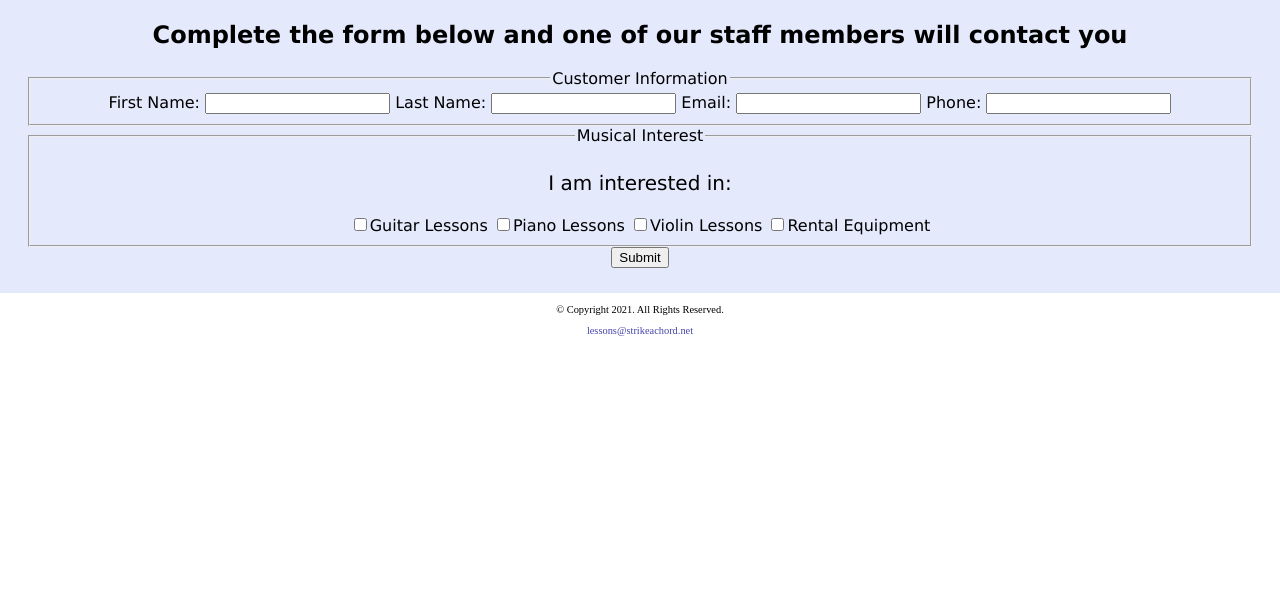
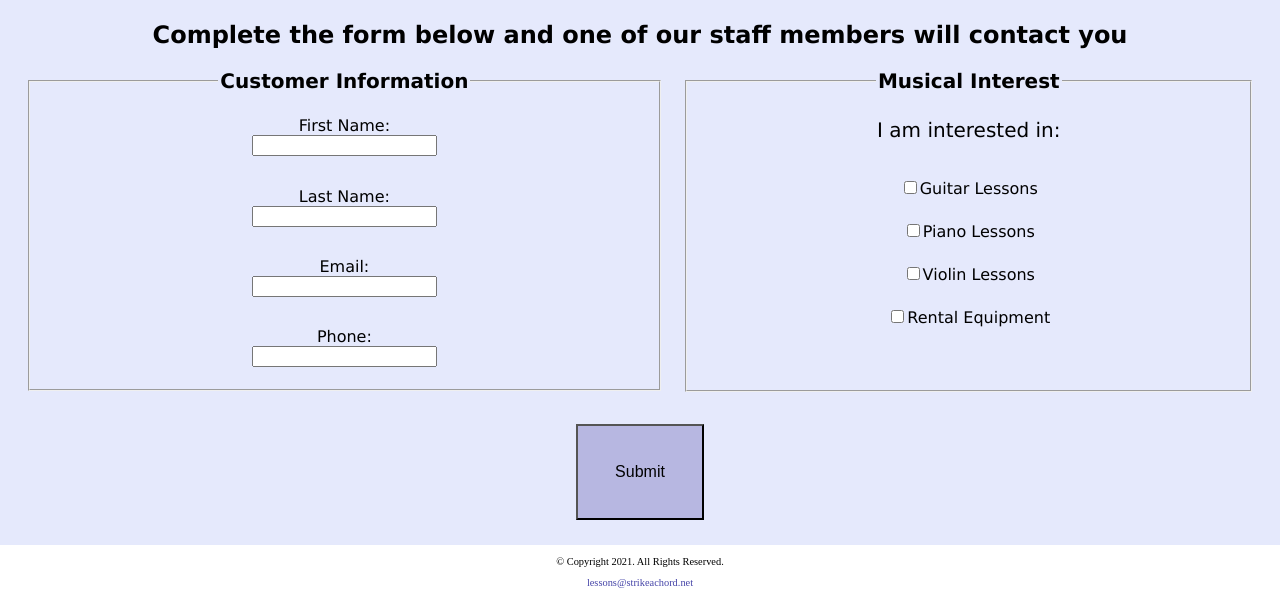
Before and after one commit to imaniD1/Module-8, a plain HTML site: page contact.html in a window 1280 px wide. Shown: the part 847-1445 px from the top of the page. Before the commit the page ends 1193 px from the top, so only its background shows below. Drawn offline with Linux system fonts and the light colour scheme.

Commit message:
Update styles.css

```diff
--- a/css/styles.css
+++ b/css/styles.css
@@ -191,7 +191,28 @@ th {
 tr:nth-child(odd) {
 	background-color: #b7b7e1;
 }
+/* Style rules for form elements */
+fieldset, input {
+	margin-bottom: 2%;
+}
 
+fieldset legend {
+	font-weight: bold;
+	font-size: 1.25em;
+}
+
+label {
+	display: block;
+	padding-top: 3%;
+}
+
+form #submit {
+	margin: 0 auto;
+	display: block;
+	padding: 3%;
+	background-color: #b7b7e1;
+	font-size: 1em;
+}
 /* Style rules for footer content */
 footer {
 	text-align: center;
@@ -303,6 +324,16 @@ footer a {
 	table {
 		width: 70%;
 	}
+		/* Desktop Viewport: Style rules for form elements */
+	.form-grid {
+		display: grid;
+		grid-template-columns: auto auto;
+		grid-gap: 20px;
+	}
+
+	.btn {
+		grid-column: 1 / span 2;
+	}
 
 }
 
```
